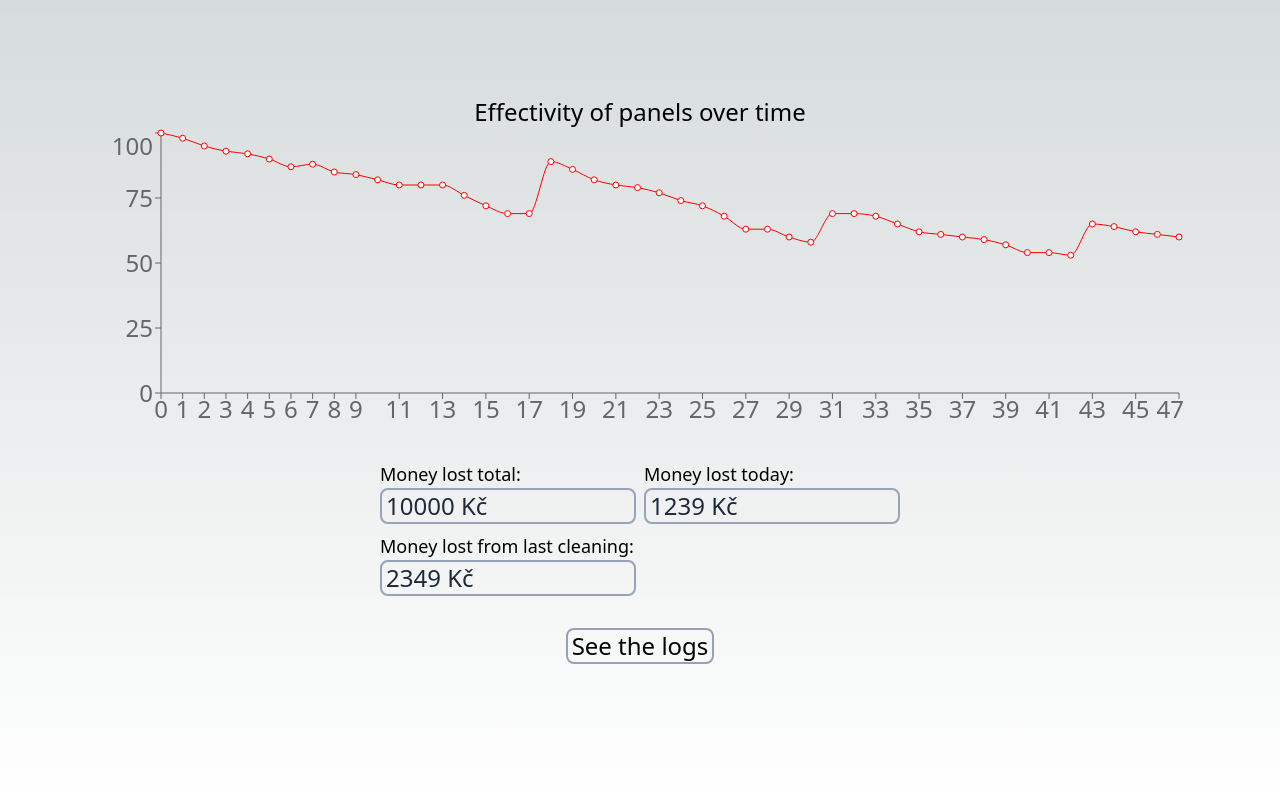
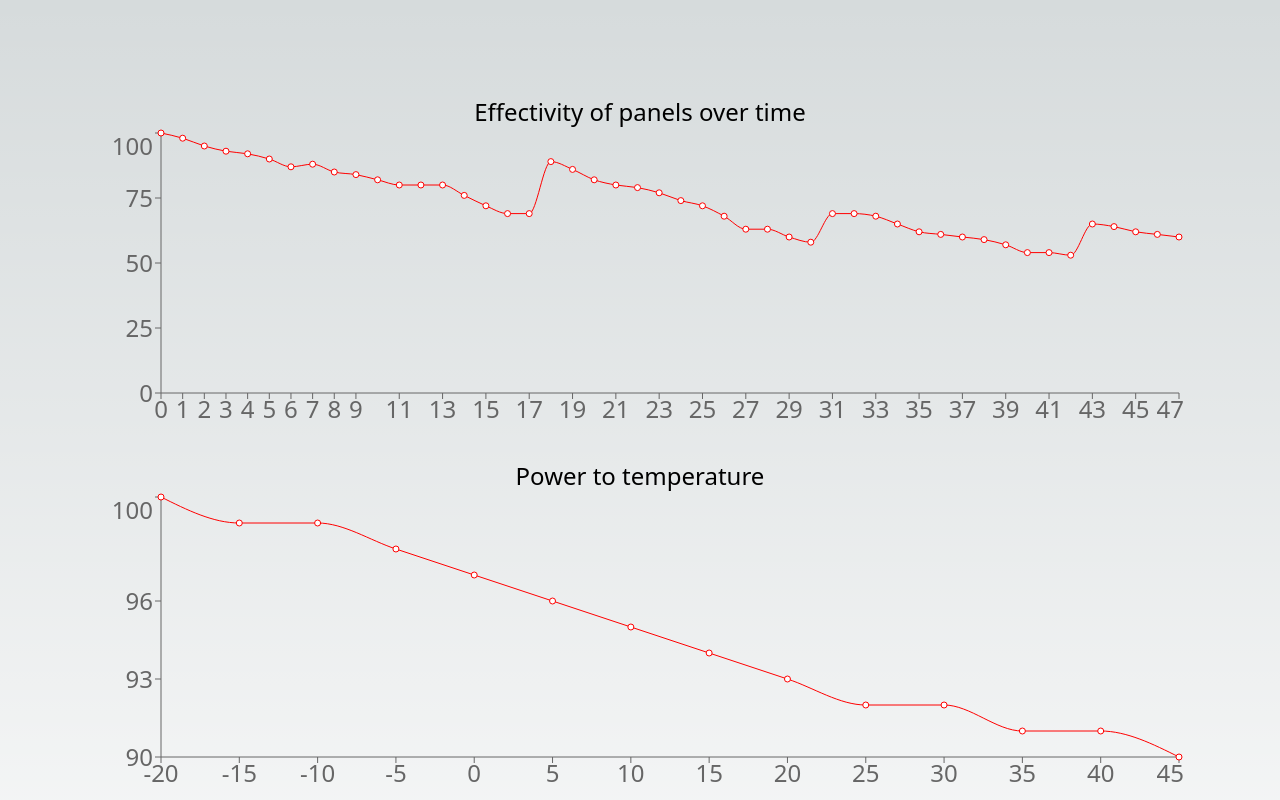
Before and after one commit to kuza11/hackathon, a Next.js app in the folder hackathon_web/: page /stats in a window 1280 px wide. Shown: the top 800 px of the page. Built offline with nearby package versions, Linux system fonts and the light colour scheme.

Commit message:
Arbitrary data idk idc

```diff
--- /dev/null
+++ b/hackathon_web/data.json
@@ -0,0 +1,75 @@
+{
+    "message": {
+        "eff_graph": [
+            { "time": 0, "eff": 100 },
+            { "time": 1, "eff": 98 },
+            { "time": 2, "eff": 95 },
+            { "time": 3, "eff": 93 },
+            { "time": 4, "eff": 92 },
+            { "time": 5, "eff": 90 },
+            { "time": 6, "eff": 87 },
+            { "time": 7, "eff": 88 },
+            { "time": 8, "eff": 85 },
+            { "time": 9, "eff": 84 },
+            { "time": 10, "eff": 82 },
+            { "time": 11, "eff": 80 },
+            { "time": 12, "eff": 80 },
+            { "time": 13, "eff": 80 },
+            { "time": 14, "eff": 76 },
+            { "time": 15, "eff": 72 },
+            { "time": 16, "eff": 69 },
+            { "time": 17, "eff": 69 },
+            { "time": 18, "eff": 89 },
+            { "time": 19, "eff": 86 },
+            { "time": 20, "eff": 82 },
+            { "time": 21, "eff": 80 },
+            { "time": 22, "eff": 79 },
+            { "time": 23, "eff": 77 },
+            { "time": 24, "eff": 74 },
+            { "time": 25, "eff": 72 },
+            { "time": 26, "eff": 68 },
+            { "time": 27, "eff": 63 },
+            { "time": 28, "eff": 63 },
+            { "time": 29, "eff": 60 },
+            { "time": 30, "eff": 58 },
+            { "time": 31, "eff": 69 },
+            { "time": 32, "eff": 69 },
+            { "time": 33, "eff": 68 },
+            { "time": 34, "eff": 65 },
+            { "time": 35, "eff": 62 },
+            { "time": 36, "eff": 61 },
+            { "time": 37, "eff": 60 },
+            { "time": 38, "eff": 59 },
+            { "time": 39, "eff": 57 },
+            { "time": 40, "eff": 54 },
+            { "time": 41, "eff": 54 },
+            { "time": 42, "eff": 53 },
+            { "time": 43, "eff": 65 },
+            { "time": 44, "eff": 64 },
+            { "time": 45, "eff": 62 },
+            { "time": 46, "eff": 61 },
+            { "time": 47, "eff": 60 }
+        ],
+        "stats": {
+            "money_lost": 10000,
+            "money_lost_today": 400,
+            "money_lost_last_clean": 2500
+        },
+        "power_to_temp": [
+            { "power": 100, "temp": -20 },
+            { "power": 99, "temp": -15 },
+            { "power": 99, "temp": -10 },
+            { "power": 98, "temp": -5 },
+            { "power": 97, "temp": 0 },
+            { "power": 96, "temp": 5 },
+            { "power": 95, "temp": 10 },
+            { "power": 94, "temp": 15 },
+            { "power": 93, "temp": 20 },
+            { "power": 92, "temp": 25 },
+            { "power": 92, "temp": 30 },
+            { "power": 91, "temp": 35 },
+            { "power": 91, "temp": 40 },
+            { "power": 90, "temp": 45 }
+        ]
+    }
+}
--- a/hackathon_web/src/pages/stats.jsx
+++ b/hackathon_web/src/pages/stats.jsx
@@ -8,60 +8,24 @@ import {
   YAxis,
   Tooltip,
 } from "recharts";
+import stats from "../../data.json";
 
 export default function Stats(/*{ stats }*/) {
   let router = useRouter();
 
-  let graph_stats = [
-    { time: 0, eff: 100 },
-    { time: 1, eff: 98 },
-    { time: 2, eff: 95 },
-    { time: 3, eff: 93 },
-    { time: 4, eff: 92 },
-    { time: 5, eff: 90 },
-    { time: 6, eff: 87 },
-    { time: 7, eff: 88 },
-    { time: 8, eff: 85 },
-    { time: 9, eff: 84 },
-    { time: 10, eff: 82 },
-    { time: 11, eff: 80 },
-    { time: 12, eff: 80 },
-    { time: 13, eff: 80 },
-    { time: 14, eff: 76 },
-    { time: 15, eff: 72 },
-    { time: 16, eff: 69 },
-    { time: 17, eff: 69 },
-    { time: 18, eff: 89 },
-    { time: 19, eff: 86 },
-    { time: 20, eff: 82 },
-    { time: 21, eff: 80 },
-    { time: 22, eff: 79 },
-    { time: 23, eff: 77 },
-    { time: 24, eff: 74 },
-    { time: 25, eff: 72 },
-    { time: 26, eff: 68 },
-    { time: 27, eff: 63 },
-    { time: 28, eff: 63 },
-    { time: 29, eff: 60 },
-    { time: 30, eff: 58 },
-    { time: 31, eff: 69 },
-    { time: 32, eff: 69 },
-    { time: 33, eff: 68 },
-    { time: 34, eff: 65 },
-    { time: 35, eff: 62 },
-    { time: 36, eff: 61 },
-    { time: 37, eff: 60 },
-    { time: 38, eff: 59 },
-    { time: 39, eff: 57 },
-    { time: 40, eff: 54 },
-    { time: 41, eff: 54 },
-    { time: 42, eff: 53 },
-    { time: 43, eff: 65 },
-    { time: 44, eff: 64 },
-    { time: 45, eff: 62 },
-    { time: 46, eff: 61 },
-    { time: 47, eff: 60 },
-  ];
+  const graph_stats = stats.message.eff_graph;
+  const money_lost = stats.message.stats;
+  const power_to_temp = stats.message.power_to_temp;
+
+  function cleaned() {
+    fetch("/api/cleaning", {
+      method: "POST",
+      headers: {
+        "Content-Type": "application/json",
+      },
+      body: JSON.stringify({ unix: Math.floor(Date.now() / 1000) }),
+    });
+  }
 
   return (
     <main className="flex min-h-screen flex-col items-center p-24 text-2xl">
@@ -74,10 +38,33 @@ export default function Stats(/*{ stats }*/) {
           <Tooltip />
         </LineChart>
       </ResponsiveContainer>
+
+      <h1 className="mt-8">Power to temperature</h1>
+      <ResponsiveContainer width="100%" height={300}>
+        <LineChart data={power_to_temp}>
+          <XAxis dataKey="temp" />
+          <YAxis domain={[90, 100]} />
+          <Line type="monotone" dataKey="power" stroke="#ff0000" />
+          <Tooltip />
+        </LineChart>
+      </ResponsiveContainer>
+
       <div className="grid grid-cols-2 gap-2 mt-8">
-        <Panel name="Money lost total" value="10000" unit="Kč" />
-        <Panel name="Money lost today" value="1239" unit="Kč" />
-        <Panel name="Money lost from last cleaning" value="2349" unit="Kč" />
+        <Panel
+          name="Money lost total"
+          value={money_lost.money_lost}
+          unit="Kč"
+        />
+        <Panel
+          name="Money lost today"
+          value={money_lost.money_lost_today}
+          unit="Kč"
+        />
+        <Panel
+          name="Money lost from last cleaning"
+          value={money_lost.money_lost_last_clean}
+          unit="Kč"
+        />
       </div>
       <button
         className="rounded-lg border-2 border-slate-400 bg-transparent px-1 mt-8"
@@ -85,6 +72,8 @@ export default function Stats(/*{ stats }*/) {
       >
         See the logs
       </button>
+
+      <button onClick={() => cleaned()}></button>
     </main>
   );
 }
```
